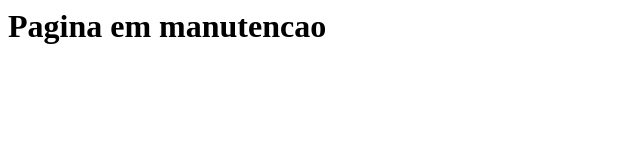
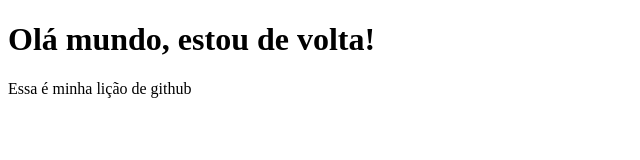
Before and after one commit to andressasmpacheco/teste1, a plain HTML site: page index.html in a window 1280 px wide. Shown: the whole page, without its empty margins (0-640 px from the left). Drawn offline with Linux system fonts and the light colour scheme.

Commit message:
Alterei o HTML

```diff
--- a/index.html
+++ b/index.html
@@ -1,3 +1,12 @@
-<h1>
- Pagina em manutencao
-</h1>
+<!DOCTYPE html>
+<html lang="pt-br">
+<head>
+    <meta charset="UTF-8">
+    <meta name="viewport" content="width=device-width, initial-scale=1.0">
+    <title>minha pagina HTML</title>
+</head>
+<body>
+    <H1>Olá mundo, estou de volta!</H1>
+    <p> Essa é minha lição de github</p>
+</body>
+</html>
```
